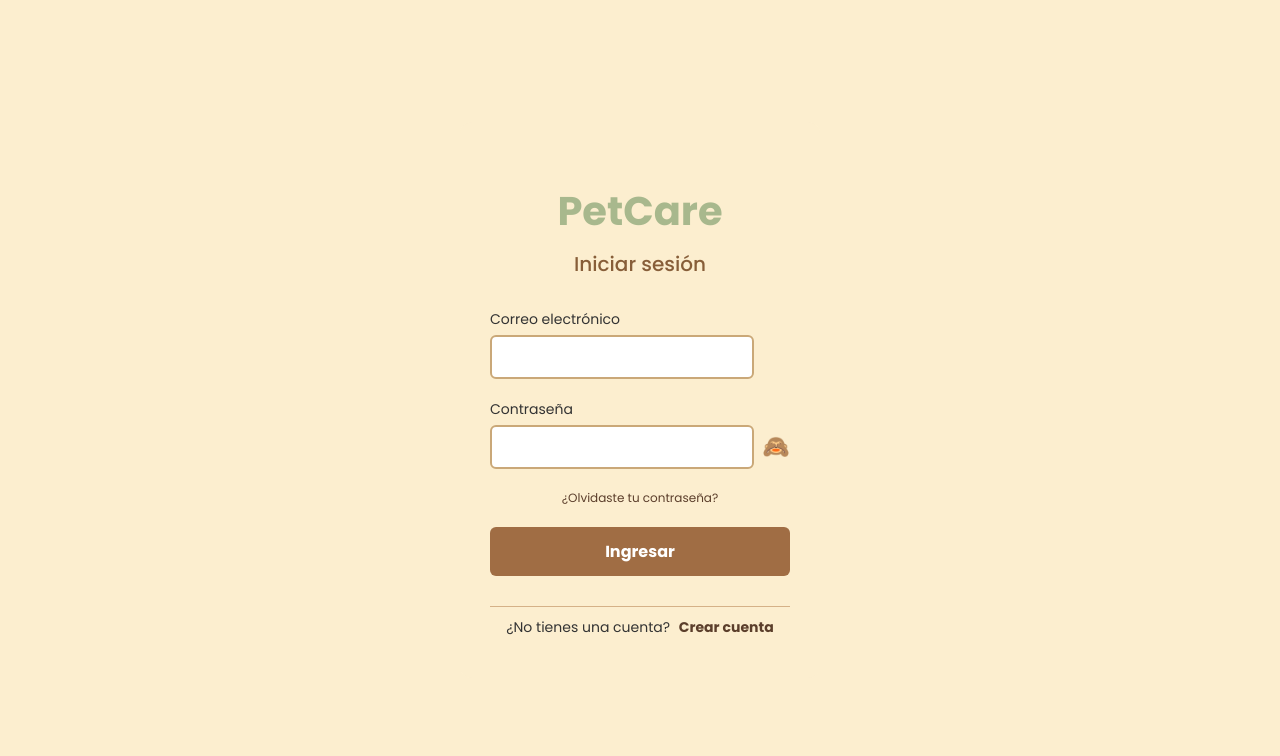
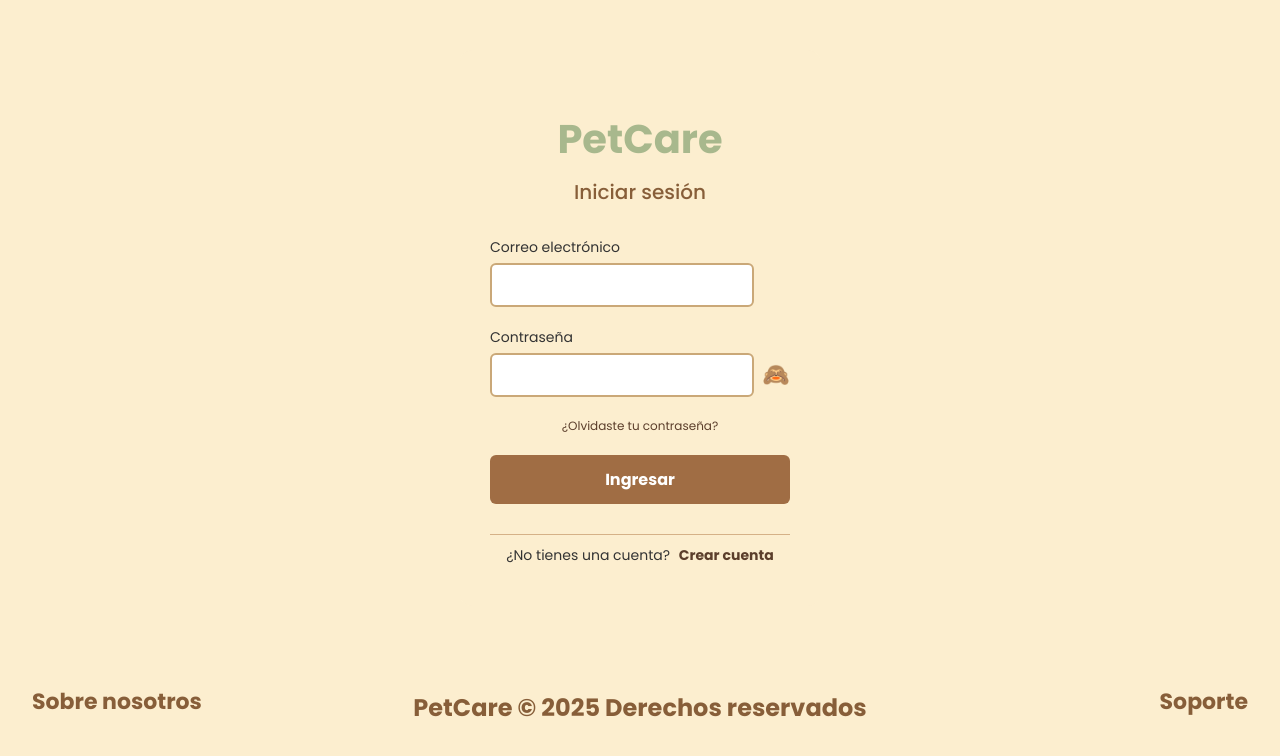
Before and after one commit to MaateoSuar/Proyecto-Final, a React (Vite) app in the folder frontend/: page /login in a window 1280 px wide. Shown: the top 756 px of the page. Built offline with nearby package versions, Linux system fonts and the light colour scheme.

Commit message:
Footer con info sobre nosotros en todas las páginas

```diff
--- a/frontend/src/App.jsx
+++ b/frontend/src/App.jsx
@@ -18,6 +18,7 @@ import RutaProtegidaAdmin from './componentes/RutaProtegidaAdmin';
 import RutaProtegida from './componentes/RutaProtegida';
 import RutaPublica from './componentes/RutaPublica';
 import HistorialReservas from './componentes/HistorialReservas';
+import Footer from './componentes/Footer';
 
 export default function App() {
   return (
@@ -141,6 +142,7 @@ export default function App() {
           />
           <Route path="*" element={<Navigate to="/inicio" replace />} />
         </Routes>
+        <Footer />
       </UbicacionProvider>
     </BrowserRouter>
   );
--- /dev/null
+++ b/frontend/src/componentes/Footer.jsx
@@ -0,0 +1,88 @@
+import React, { useState } from 'react';
+import '../estilos/home/componentes/footer.css';
+import { toast } from 'react-toastify';
+
+const EMAIL = 'soporte@petcare.com';
+const PHONE = '+54 381 123-4567';
+
+const CopyIcon = () => (
+  <svg width="20" height="20" viewBox="0 0 24 24" fill="none" xmlns="http://www.w3.org/2000/svg" style={{ verticalAlign: 'middle' }}>
+    <rect x="7" y="7" width="10" height="10" rx="2" fill="#875e39"/>
+    <rect x="3" y="3" width="10" height="10" rx="2" stroke="#875e39" strokeWidth="2" fill="none"/>
+  </svg>
+);
+
+const Footer = () => {
+  const [openAbout, setOpenAbout] = useState(false);
+  const [openSupport, setOpenSupport] = useState(false);
+
+  const handleCopy = (text, label) => {
+    navigator.clipboard.writeText(text);
+    toast.success(`${label} copiado al portapapeles`);
+  };
+
+  return (
+    <footer className="footer petcare-footer">
+      <div className="footer-content">
+        <div className="footer-section">
+          <button
+            className="footer-title"
+            onClick={() => setOpenAbout((prev) => !prev)}
+            aria-expanded={openAbout}
+            aria-controls="about-content"
+          >
+            <h4>Sobre nosotros</h4>
+          </button>
+          {openAbout && (
+            <div id="about-content" className="footer-dropdown">
+              <p>
+                PetCare es una plataforma dedicada a conectar dueños de mascotas con cuidadores y proveedores de servicios confiables. Nuestro objetivo es brindar tranquilidad y bienestar a tu mascota, con atención personalizada y soporte en todo momento.
+              </p>
+            </div>
+          )}
+        </div>
+        <div className="footer-section right">
+          <button
+            className="footer-title"
+            onClick={() => setOpenSupport((prev) => !prev)}
+            aria-expanded={openSupport}
+            aria-controls="support-content"
+          >
+            <h4>Soporte</h4>
+          </button>
+          {openSupport && (
+            <div id="support-content" className="footer-dropdown">
+              <p style={{ display: 'flex', alignItems: 'center', gap: 8 }}>
+                Email: {EMAIL}
+                <button
+                  className="copy-btn"
+                  aria-label="Copiar email"
+                  onClick={() => handleCopy(EMAIL, 'Email')}
+                  style={{ background: 'none', border: 'none', cursor: 'pointer', padding: 0, marginLeft: 4 }}
+                >
+                  <CopyIcon />
+                </button>
+              </p>
+              <p style={{ display: 'flex', alignItems: 'center', gap: 8 }}>
+                Teléfono: {PHONE}
+                <button
+                  className="copy-btn"
+                  aria-label="Copiar teléfono"
+                  onClick={() => handleCopy(PHONE, 'Teléfono')}
+                  style={{ background: 'none', border: 'none', cursor: 'pointer', padding: 0, marginLeft: 4 }}
+                >
+                  <CopyIcon />
+                </button>
+              </p>
+            </div>
+          )}
+        </div>
+        <div className="footer-copyright">
+          PetCare &copy; {new Date().getFullYear()} Derechos reservados
+        </div>
+      </div>
+    </footer>
+  );
+};
+
+export default Footer;
--- a/frontend/src/estilos/home/componentes/footer.css
+++ b/frontend/src/estilos/home/componentes/footer.css
@@ -1,26 +1,141 @@
-.footer {
+.footer.petcare-footer {
   margin-top: 30px;
   font-size: 20px;
+  color: #875e39;
+  background: transparent;
+  width: 100%;
+  max-width: 1280px;
+  position: relative;
+  left: 50%;
+  transform: translateX(-50%);
+  z-index: 10;
+  box-shadow: none;
+  padding-bottom: 24px;
+}
+
+.footer-content {
+  display: flex;
+  flex-direction: row;
+  justify-content: space-between;
+  align-items: flex-end;
+  width: 100%;
+  max-width: 1280px;
+  margin: 0 auto;
+  padding: 0 2rem;
+  position: relative;
+  min-height: 90px;
+  box-sizing: border-box;
+}
+
+.footer-section {
+  flex: 1 1 0;
+  max-width: 50%;
+  text-align: left;
+  display: flex;
+  flex-direction: column;
+  align-items: flex-start;
+}
+
+.footer-section.right {
+  text-align: right;
+  align-items: flex-end;
+}
+
+.footer-title {
+  width: auto;
+  text-align: left;
+  outline: none;
+  transition: color 0.2s;
+  background: none;
+  border: none;
+  color: #875e39;
+  font-size: 1.1em;
+  font-weight: bold;
+  cursor: pointer;
+  padding: 0;
+  margin: 0 0 8px 0;
+}
+
+.footer-title h4 {
+  margin: 0;
+  color: inherit;
+  font-size: inherit;
+  font-weight: inherit;
+}
+
+.footer-title:focus,
+.footer-title:hover {
+  color: #a57449;
+}
+
+.footer-dropdown {
+  background: rgba(255,255,255,0.95);
+  border-radius: 8px;
+  box-shadow: 0 2px 8px rgba(135,94,57,0.07);
+  padding: 10px 16px;
+  margin-top: 4px;
+  animation: dropdownFade 0.2s;
+  color: #875e39;
+  font-size: 1em;
+  font-weight: 400;
+  text-align: left;
+  max-width: 350px;
+}
+
+.footer-section.right .footer-dropdown {
+  text-align: right;
+}
+
+.footer-dropdown p {
+  margin: 0 0 8px 0;
+}
+
+.footer-dropdown p:last-child {
+  margin-bottom: 0;
+}
+
+.footer-copyright {
+  position: absolute;
+  left: 50%;
+  bottom: 0;
+  transform: translateX(-50%);
   text-align: center;
+  font-size: 1.2em;
   font-weight: bold;
   color: #875e39;
+  background: transparent;
+  pointer-events: none;
+}
+
+@keyframes dropdownFade {
+  from { opacity: 0; transform: translateY(-8px); }
+  to { opacity: 1; transform: translateY(0); }
 }
 
 .footer span {
   color: #e15757;
 }
 
-/* Responsive */
-@media (min-width: 768px) {
-  .footer {
-    margin-top: 50px;
-    font-size: 24px;
+@media (max-width: 900px) {
+  .footer-content {
+    flex-direction: column;
+    align-items: stretch;
+    min-height: unset;
+    padding: 0 1rem;
+  }
+  .footer-section, .footer-section.right {
+    max-width: 100%;
+    align-items: flex-start;
+    text-align: left;
+  }
+  .footer-section.right {
+    align-items: flex-end;
+    text-align: right;
+  }
+  .footer-copyright {
+    position: static;
+    transform: none;
+    margin: 16px 0 0 0;
+    pointer-events: auto;
   }
 }
-
-@media (max-width: 480px) {
-  .footer {
-    font-size: 16px;
-    margin-top: 20px;
-  }
-}
--- a/frontend/src/estilos/home/componentes/plans.css
+++ b/frontend/src/estilos/home/componentes/plans.css
@@ -15,6 +15,10 @@
 }
 
 .plan-card {
+  display: flex;
+  flex-direction: column;
+  justify-content: space-between;
+  min-height: 260px;
   background-color: #dce8c3;
   border-radius: 16px;
   min-width: 280px;
@@ -31,6 +35,10 @@
 }
 
 .card-content {
+  flex: 1 1 auto;
+  display: flex;
+  flex-direction: column;
+  justify-content: flex-end;
   padding: 16px;
   position: relative;
   z-index: 2;
--- a/frontend/src/estilos/home/layout.css
+++ b/frontend/src/estilos/home/layout.css
@@ -1,85 +1,71 @@
 .pagina-home {
-  width: 100%;
-  max-width: 430px;
-  padding: 10px 20px;
+  display: flex;
+  flex-direction: column;
+  align-items: center;
+  justify-content: flex-start;
+  min-height: 100vh;
+  padding-top: 40px;
   background-color: #fceecf;
   color: #333;
   box-sizing: border-box;
-  min-height: 100vh;
   margin: 0 auto;
-  position: relative;
 }
 
 .header-container {
-  display: block;
-  margin-bottom: 20px;
+  display: flex;
+  justify-content: space-between;
+  align-items: center;
+  width: 100%;
+  max-width: 1100px;
+  margin-bottom: 24px;
 }
 
 .content-container {
-  display: block;
+  width: 100%;
+  max-width: 1100px;
+  margin: 0 auto;
+  display: flex;
+  gap: 32px;
+  align-items: flex-start;
 }
 
-.left-column
-{
-  display: none;
-  width: 100%;
+.left-column {
+  display: flex;
+  flex-direction: column;
+  min-width: 220px;
+  max-width: 260px;
+  margin-right: 0;
 }
 
 .right-column {
-  width: 100%;
+  flex: 1;
+  min-width: 0;
 }
 
-/* Responsive Desktop */
+@media (max-width: 1199px) {
+  .content-container {
+    flex-direction: column;
+    gap: 0;
+    max-width: 100%;
+  }
+  .left-column {
+    display: none;
+  }
+  .right-column {
+    width: 100%;
+  }
+}
+
 @media (min-width: 768px) {
   .pagina-home {
-    max-width: 1500px;
-    padding: 30px 50px;
-  }
-
-  .header-container {
-    display: flex;
-    justify-content: space-between;
-    align-items: center;
-    margin-bottom: 15px;
-  }
-
-  .header-container .location-box {
-    width: 400px;
-    margin: 0;
-  }
-
-  .content-container {
-    display: flex;
-    flex-wrap: wrap;
-    gap: 0px;
-  }
-
-  .left-column {
-    display: none;
-    flex: 1;
-  }
-
-  .right-column {
-    flex: 2;
+    max-width: 1100px;
+    padding: 40px 24px 24px 24px;
   }
 }
 
 @media (min-width: 1200px) {
   .pagina-home {
-    padding: 40px 80px;
-  }
-
-  .content-container {
-    gap: 10px;
-  }
-
-  .left-column {
-    display: flex;
-    margin: 0;
-    flex: 1;
-  }
-
-  .right-column {
-    flex: 6;
+    max-width: 1100px;
+    padding: 40px 32px 32px 32px;
   }
 }
--- a/frontend/src/index.css
+++ b/frontend/src/index.css
@@ -24,10 +24,18 @@ a:hover {
 
 body {
   margin: 0;
-  display: flex;
-  justify-content: center;
   min-width: 320px;
   min-height: 100vh;
+  display: flex;
+  flex-direction: column;
+}
+
+#root {
+  flex: 1 0 auto;
+  display: flex;
+  flex-direction: column;
+  min-height: 100vh;
+  text-align: center;
 }
 
 h1 {
```
